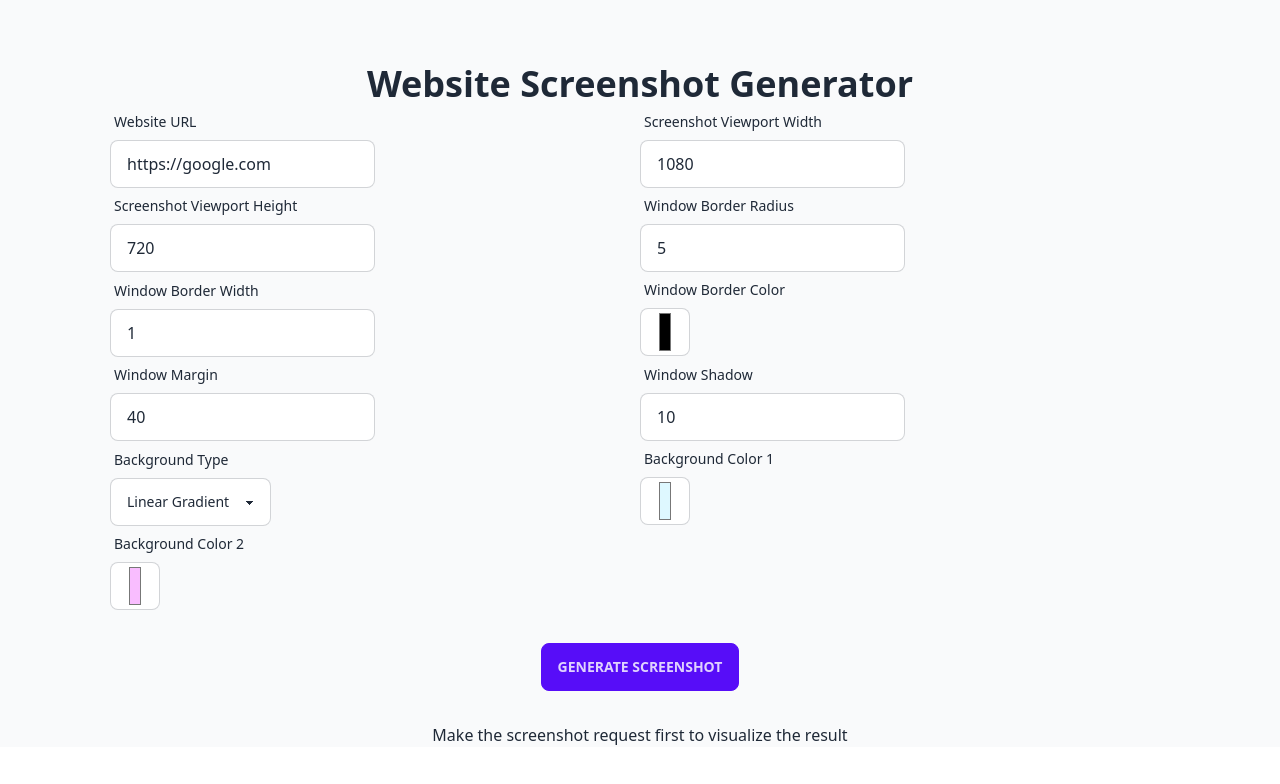
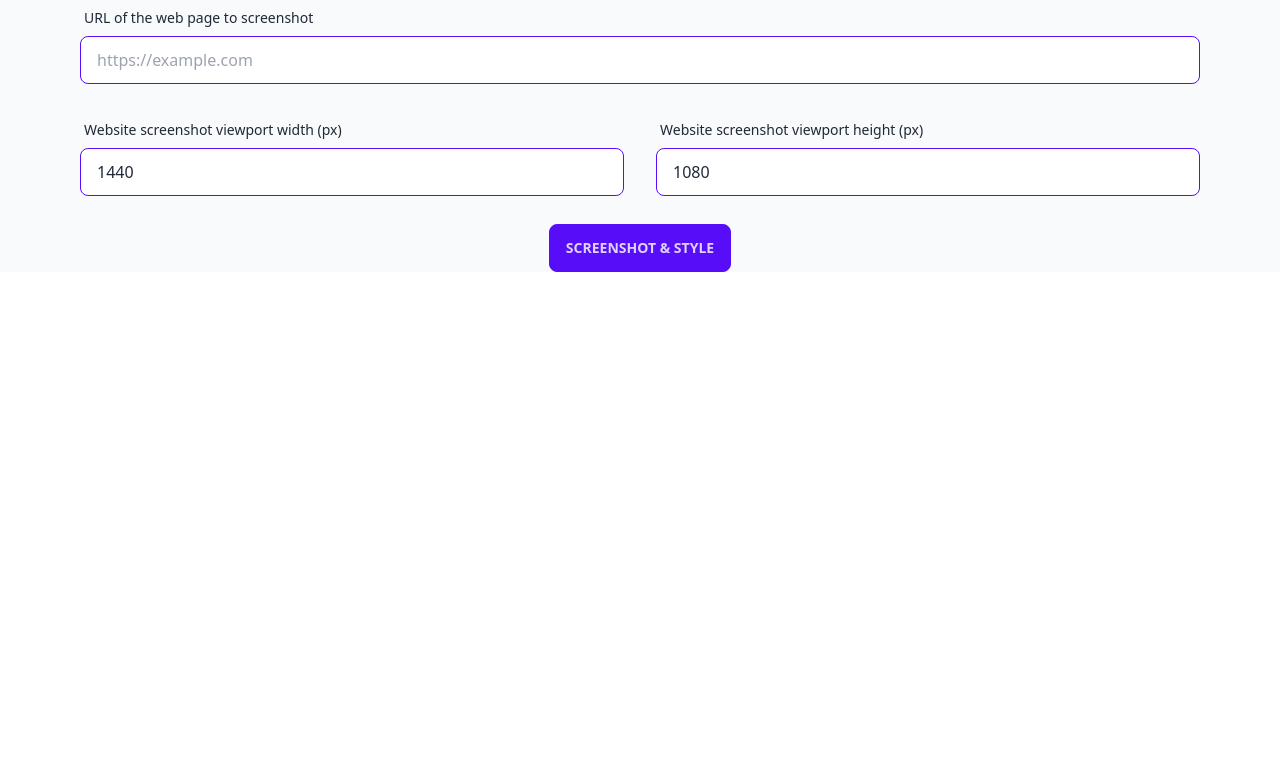
Before and after one commit to FredPerr/websitetoscreenshot, a Next.js app: page / in a window 1280 px wide. Shown: the top 784 px of the page. Built offline with nearby package versions, Linux system fonts and the light colour scheme.

Commit message:
feat: screenshot form

```diff
--- a/package.json
+++ b/package.json
@@ -28,6 +28,7 @@
     "puppeteer-core": "20",
     "react": "18.2.0",
     "react-dom": "18.2.0",
+    "react-hook-form": "^7.45.4",
     "start-server-and-test": "^2.0.0",
     "superjson": "^1.12.3",
     "typescript": "5.1.3",
--- /dev/null
+++ b/src/app/ScreenshotForm.tsx
@@ -0,0 +1,74 @@
+'use client'
+
+import { FORM_ERROR_MESSAGES, URL_REGEX } from "@/constants/RequestForm"
+import { FORMERR } from "dns"
+import React from "react"
+import { useForm, SubmitHandler } from "react-hook-form"
+import { z } from "zod"
+
+const Schema = z.object({
+    url: z.string().url(),
+    width: z.number().min(400).max(4000),
+    height: z.number().min(400).max(4000)
+})
+
+type SchemaType = z.infer<typeof Schema>
+
+export default function ScreenshotForm() {
+
+    const { register, formState: { errors }, handleSubmit } = useForm<SchemaType>({
+        defaultValues: {
+            url: '',
+            width: 1440,
+            height: 1080
+        }
+    })
+
+    const onSubmit: SubmitHandler<SchemaType> = (data) => {
+        console.table(data)
+    }
+
+    return (
+        <form className="grid grid-cols-1 md:grid-cols-2 w-full gap-x-8 gap-y-3" onSubmit={handleSubmit(onSubmit)}>
+
+            <div className="md:col-span-2">
+                <label className="label label-text">URL of the web page to screenshot</label>
+                <input className="input input-bordered input-primary w-full"
+                    placeholder="https://example.com" type="url" autoComplete="off" about="URL of the web page to screenshot, must only be a simple url of the following pattern: http(s)://www.abc.xyz/something/"
+                    aria-invalid={errors.url ? "true" : "false"}
+                    {...register("url", {
+                        required: true,
+                        pattern: URL_REGEX
+                    })} />
+                <label className="label w-fit">
+                    <span className="label-text-alt text-error">{errors.url?.type === 'required' && FORM_ERROR_MESSAGES.REQUIRED_FIELD}</span>
+                    <span className="label-text-alt text-error">{errors.url?.type === 'pattern' && FORM_ERROR_MESSAGES.URL_PATTERN_MISMATCH}</span>
+                </label>
+            </div>
+
+
+            <div>
+                <label className="label label-text">Website screenshot viewport width (px)</label>
+                <input className="input input-bordered input-primary w-full" type="number" {...register("width", { required: true, min: 400, max: 4000 })} placeholder="1440" />
+                <label className="label w-fit">
+                    <span className="label-text-alt text-error">{errors.width?.type === 'required' && FORM_ERROR_MESSAGES.REQUIRED_FIELD}</span>
+                    <span className="label-text-alt text-error">{errors.width?.type === 'min' || errors.width?.type === 'max' && FORM_ERROR_MESSAGES.MIN_MAX_VIEWPORT}</span>
+                </label>
+            </div>
+
+            <div>
+                <label className="label label-text">Website screenshot viewport height (px)</label>
+                <input className="input input-bordered input-primary w-full" type="number" {...register("height", { required: true, min: 400, max: 4000 })} placeholder="1080" />
+                <label className="label w-fit">
+                    <span className="label-text-alt text-error">{errors.height?.type === 'required' && FORM_ERROR_MESSAGES.REQUIRED_FIELD}</span>
+                    <span className="label-text-alt text-error">{errors.height?.type === 'min' || errors.width?.type === 'max' && FORM_ERROR_MESSAGES.MIN_MAX_VIEWPORT}</span>
+                </label>
+            </div>
+
+            <div className="md:col-span-2 w-full flex justify-center align-middle">
+                <input className="btn btn-primary" type="submit" value="Screenshot & Style" />
+            </div>
+
+        </form>
+    )
+}
--- a/src/app/page.tsx
+++ b/src/app/page.tsx
@@ -1,26 +1,14 @@
 'use client'
 
 import React from 'react'
-import Form, { FormDataType } from './form'
-import { requestScreenshotImageSource as requestScreenshotImageSource } from '@/utils/ImageRequestResolver'
-import Visualizer from './visualizer'
-import Extractor from './extractor'
+import ScreenshotForm from './ScreenshotForm'
 
 
 export default function Home() {
+    return (
+        <div className='flex flex-col justify-center mx-4 md:mx-12 lg:mx-20'>
+            <ScreenshotForm/>
 
-    const [requestParams, setRequestParams] = React.useState<FormDataType | undefined>()
-    const [imageBitmap, setImageBitmap] = React.useState<ImageBitmap | undefined>()
-
-    return (
-        <div className='overflow-hidden w-full flex flex-col items-center pt-4 md:pt-8 lg:pt-16'>
-        <h3 className="text-xl md:text-2xl lg:text-4xl font-semibold">Website Screenshot Generator</h3>
-            <Form onSubmit={(data) => {
-                setRequestParams(data)
-                requestScreenshotImageSource(data, setImageBitmap)
-            }} />
-            <Visualizer requestParams={requestParams} imageBitmap={imageBitmap} />
-            <Extractor url={requestParams?.websiteUrl || 'undefined'} isVisualGenerated={requestParams !== undefined && imageBitmap !== undefined}/>
         </div>
     )
 }
--- /dev/null
+++ b/src/constants/DOM.ts
@@ -0,0 +1 @@
+const COMPOSER_CANVAS_ID = 'composer-canvas'
--- /dev/null
+++ b/src/constants/RequestForm.ts
@@ -0,0 +1,56 @@
+const ENDPOINT_REQUEST = {
+    url: '',
+    width: 1440,
+    height: 1080,
+    fullscreen: false,
+}
+
+type GradientBackgroundType = {
+    type: 'linear' | 'radial'
+    color1: string
+    color2: string
+}
+
+type SolidBackgroundType = {
+    type: 'solid'
+    color1: string
+}
+
+type ComposerStylesType = {
+    background: GradientBackgroundType | SolidBackgroundType
+    window: {
+        shadowBlur: number
+        shadowColor: string
+        borderRadius: number
+        borderWidth: number
+        borderColor: string
+        margin: number
+    }
+}
+
+const COMPOSER_STYLES: ComposerStylesType = {
+    background: {
+        type: 'radial',
+        color1: '#DEF8FF',
+        color2: '#F9BDFF',
+    },
+    window: {
+        shadowBlur: 10,
+        shadowColor: 'black',
+        borderRadius: 5,
+        borderWidth: 1,
+        borderColor: 'black',
+        margin: 40,
+    },
+}
+
+const URL_REGEX = /^(https?:\/\/)?([a-z0-9\-]+\.)+[a-z]{2,6}(\/[^?]+)?$/
+
+const FORM_ERROR_MESSAGES = {
+    REQUIRED_FIELD: 'This field is requried',
+    URL_PATTERN_MISMATCH: 'URL must match the pattern: https://www.abc.xyz/foo/bar and not have query parameters',
+    MIN_MAX_VIEWPORT: `The width and height of the viewport must be between 400 and 4000`,
+}
+
+export { ENDPOINT_REQUEST, COMPOSER_STYLES, URL_REGEX, FORM_ERROR_MESSAGES }
+export type { SolidBackgroundType, GradientBackgroundType, ComposerStylesType }
--- a/src/utils/ImageRequestResolver.ts
+++ /dev/null
@@ -1,29 +0,0 @@
-import { FormDataType } from '@/app/form'
-
-export async function requestScreenshotImageSource(data: FormDataType, stateDispatcher: React.Dispatch<React.SetStateAction<ImageBitmap | undefined>>) {
-    const endpoint = process.env.NEXT_PUBLIC_SCREENSHOT_API_URL
-
-    if (!endpoint) throw new Error('No NEXT_PUBLIC_SCREENSHOT_API_URL env variable specified')
-
-    const params = `?url=${data.websiteUrl}&width=${data.viewportWidth}&height=${data.viewportHeight}&fullscreen=${false}`
-
-    try {
-        const screenshot_request = await fetch(endpoint + params, {
-            method: 'POST',
-            headers: {
-                'Content-Type': 'text/plain',
-                Accept: '*/*',
-            },
-        })
-        if (!screenshot_request.ok) {
-            console.error(screenshot_request.statusText)
-            return
-        }
-        const str_response = await screenshot_request.text()
-        const buffer = Buffer.from(str_response, 'base64')
-        const blob = new Blob([buffer])
-        stateDispatcher(await createImageBitmap(blob))
-    } catch (e) {
-        console.error(e)
-    }
-}
```
Also changed, not shown: src/utils/ScreenshotRequestAPI.ts (added, +24 -0 lines), src/app/form2.tsx (renamed from src/app/form.tsx), 1 other file (tests, documents, lock files or other folders).
